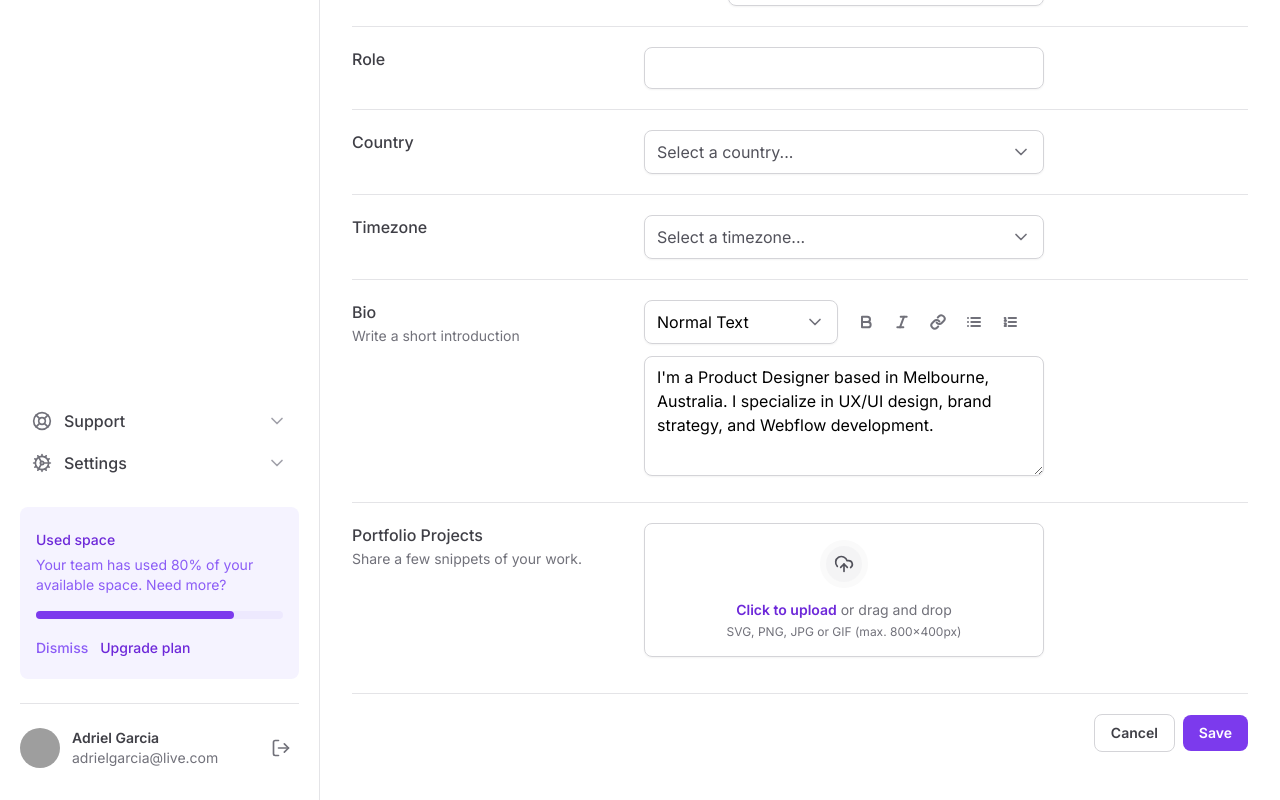
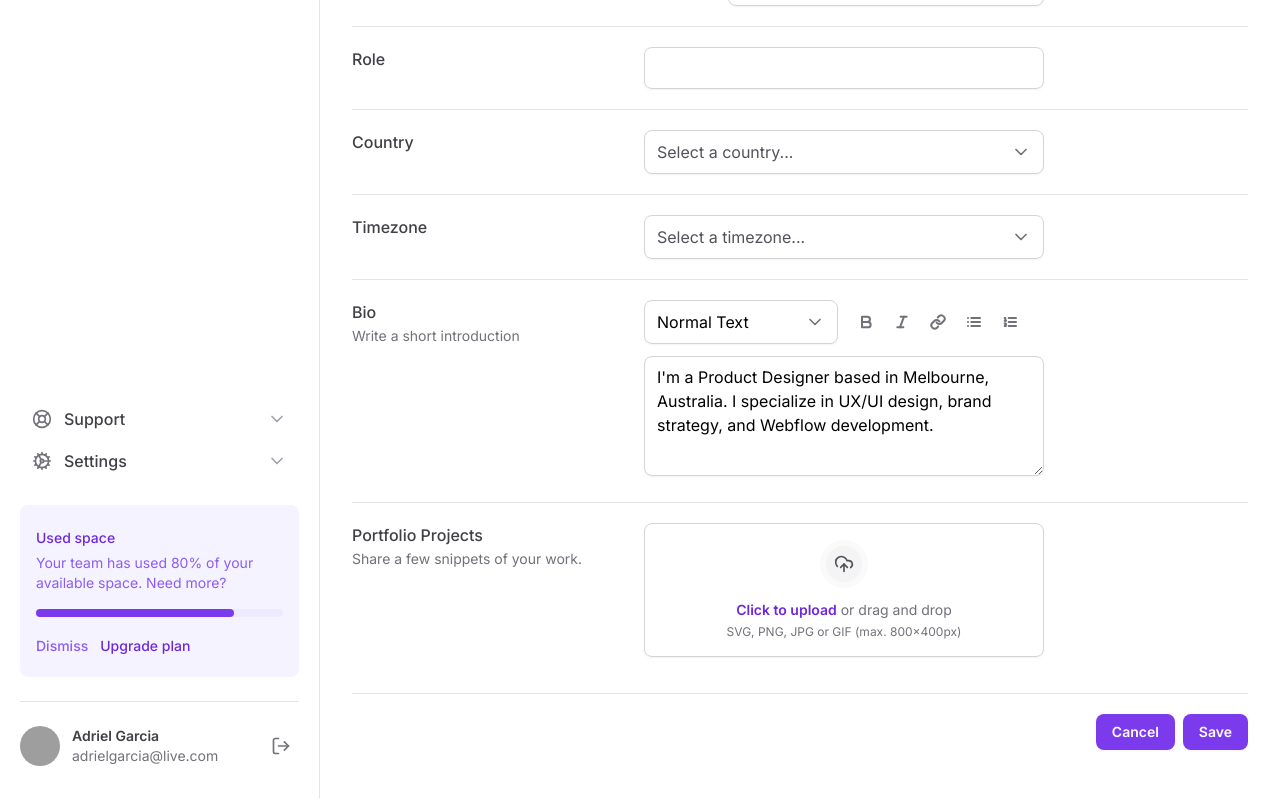
Before and after one commit to AdrielGarciaS/tailwind-next, a Next.js app: page / in a window 1280 px wide. Shown: the part 544-1344 px from the top of the page. Built offline with nearby package versions, Linux system fonts and the light colour scheme; grey boxes are pictures that could not be loaded.

Commit message:
feat: create components variants

```diff
--- a/package.json
+++ b/package.json
@@ -16,7 +16,8 @@
     "lucide-react": "^0.341.0",
     "next": "14.1.0",
     "react": "^18",
-    "react-dom": "^18"
+    "react-dom": "^18",
+    "tailwind-variants": "^1.0.0"
   },
   "devDependencies": {
     "@rocketseat/eslint-config": "^2.2.2",
--- a/src/app/page.tsx
+++ b/src/app/page.tsx
@@ -6,6 +6,7 @@
 import { Select } from '@/components/Form/Select'
 import { SelectItem } from '@/components/Form/Select/SelectItem'
 import { Textarea } from '@/components/Form/Textarea'
+import { Button } from '@/components/Button'
 
 export default function Home() {
   return (
@@ -24,17 +25,11 @@
           </div>
 
           <div className="flex items-center gap-2">
-            <button className="rounded-lg border border-zinc-300 px-4 py-2 text-sm font-semibold text-zinc-700 hover:bg-zinc-50">
-              Cancel
-            </button>
+            <Button variant="outline">Cancel</Button>
 
-            <button
-              className="rounded-lg bg-violet-600 px-4 py-2 text-sm font-semibold text-white hover:bg-violet-700"
-              type="submit"
-              form="settings"
-            >
+            <Button variant="primary" type="submit" form="settings">
               Save
-            </button>
+            </Button>
           </div>
         </div>
 
@@ -165,43 +160,28 @@
                 </Select>
 
                 <div className="flex items-center gap-1">
-                  <button
-                    className="rounded-md p-2 hover:bg-zinc-50"
-                    type="button"
-                  >
+                  <Button variant="ghost" type="button">
                     <Bold className="h-4 w-4 text-zinc-500" strokeWidth={3} />
-                  </button>
+                  </Button>
 
-                  <button
-                    className="rounded-md p-2 hover:bg-zinc-50"
-                    type="button"
-                  >
+                  <Button variant="ghost" type="button">
                     <Italic className="h-4 w-4 text-zinc-500" strokeWidth={3} />
-                  </button>
+                  </Button>
 
-                  <button
-                    className="rounded-md p-2 hover:bg-zinc-50"
-                    type="button"
-                  >
+                  <Button variant="ghost" type="button">
                     <Link className="h-4 w-4 text-zinc-500" strokeWidth={3} />
-                  </button>
+                  </Button>
 
-                  <button
-                    className="rounded-md p-2 hover:bg-zinc-50"
-                    type="button"
-                  >
+                  <Button variant="ghost" type="button">
                     <List className="h-4 w-4 text-zinc-500" strokeWidth={3} />
-                  </button>
+                  </Button>
 
-                  <button
-                    className="rounded-md p-2 hover:bg-zinc-50"
-                    type="button"
-                  >
+                  <Button variant="ghost" type="button">
                     <ListOrdered
                       className="h-4 w-4 text-zinc-500"
                       strokeWidth={3}
                     />
-                  </button>
+                  </Button>
                 </div>
               </div>
 
@@ -233,16 +213,11 @@
           </div>
 
           <div className="flex items-center justify-end gap-2 pt-5">
-            <button className="rounded-lg border border-zinc-300 px-4 py-2 text-sm font-semibold text-zinc-700 hover:bg-zinc-50">
-              Cancel
-            </button>
+            <Button>Cancel</Button>
 
-            <button
-              className="rounded-lg bg-violet-600 px-4 py-2 text-sm font-semibold text-white hover:bg-violet-700"
-              type="submit"
-            >
+            <Button variant="primary" type="submit">
               Save
-            </button>
+            </Button>
           </div>
         </form>
       </div>
--- /dev/null
+++ b/src/components/Button.tsx
@@ -0,0 +1,30 @@
+import { ComponentProps } from 'react'
+import { tv, VariantProps } from 'tailwind-variants'
+
+const button = tv({
+  base: [
+    'rounded-lg px-4 py-2 text-sm font-semibold outline-none shadow-sm',
+    'focus-visible:ring-2 focus-visible:ring-offset-2 focus-visible:ring-violet-500',
+    'active:opacity-80',
+  ],
+
+  variants: {
+    variant: {
+      primary: 'bg-violet-600 text-white hover:bg-violet-700',
+      ghost: 'rounded-md px-2 hover: bg:zinc-50 shadow-none text-zinc-500',
+      outline: 'border border-zinc-300 text-zinc-700 hover:bg-zinc-50',
+    },
+  },
+
+  defaultVariants: {
+    variant: 'primary',
+  },
+})
+
+export interface ButtonProps
+  extends ComponentProps<'button'>,
+    VariantProps<typeof button> {}
+
+export function Button({ variant, className, ...props }: ButtonProps) {
+  return <button {...props} className={button({ variant, className })} />
+}
--- /dev/null
+++ b/src/components/Form/FileInput/FileItem.tsx
@@ -0,0 +1,97 @@
+import { Button } from '@/components/Button'
+import { formatBytes } from '@/utils/format-bytes'
+import { CheckCircle2, Trash2, UploadCloud } from 'lucide-react'
+import { tv, VariantProps } from 'tailwind-variants'
+
+const fileItem = tv({
+  slots: {
+    container:
+      'group flex items-start gap-4 rounded-lg border border-zinc-200 p-4',
+    icon: 'rounded-full border-4 border-violet-100 bg-violet-200 p-2 text-violet-600',
+    deleteButton: '',
+  },
+
+  variants: {
+    state: {
+      progress: {
+        container: '',
+      },
+      complete: {
+        container: 'border-violet-500',
+      },
+      error: {
+        container: 'bg-error-25 border-error-300',
+        icon: 'border-error-50 bg-error-100 text-error-600',
+        deleteButton: 'text-error-700 hover:text-error-900',
+      },
+    },
+  },
+
+  defaultVariants: {
+    state: 'progress',
+  },
+})
+
+export interface FileItemProps extends VariantProps<typeof fileItem> {
+  name: string
+  size: number
+}
+
+export function FileItem({ name, size, state }: FileItemProps) {
+  const { container, icon, deleteButton } = fileItem({ state })
+
+  return (
+    <div className={container()}>
+      <div className={icon()}>
+        <UploadCloud className="h-4 w-4" />
+      </div>
+
+      {state === 'error' ? (
+        <div className="flex flex-1 flex-col items-start gap-1">
+          <div className="flex flex-col">
+            <span className="text-error-700 text-sm font-medium">
+              Upload failed, please try again
+            </span>
+
+            <span className="text-error-600 text-sm">{name}</span>
+          </div>
+
+          <button
+            type="button"
+            className="text-error-700 hover:text-error-900 text-sm font-semibold"
+          >
+            Try again
+          </button>
+        </div>
+      ) : (
+        <div className="flex flex-1 flex-col items-start gap-1">
+          <div className="flex flex-col">
+            <span className="text-sm font-medium text-zinc-700">{name}</span>
+
+            <span className="text-sm text-zinc-500">{formatBytes(size)}</span>
+          </div>
+
+          <div className="flex w-full items-center gap-3">
+            <div className="h-2 flex-1 rounded-full bg-zinc-100">
+              <div
+                className="h-2 w-4/5 rounded-full bg-violet-600"
+                style={{ width: state === 'complete' ? '100%' : '80%' }}
+              />
+            </div>
+            <span className="text-sm font-medium text-zinc-700">
+              {state === 'complete' ? '100%' : '80%'}
+            </span>
+          </div>
+        </div>
+      )}
+
+      {state === 'complete' ? (
+        <CheckCircle2 className="h-5 w-5 fill-violet-600 text-white" />
+      ) : (
+        <Button className={deleteButton()} variant="ghost" type="button">
+          <Trash2 className="h-5 w-5" />
+        </Button>
+      )}
+    </div>
+  )
+}
--- a/src/components/Form/FileInput/FileList.tsx
+++ b/src/components/Form/FileInput/FileList.tsx
@@ -1,10 +1,10 @@
 'use client'
 
-import { Trash2, UploadCloud } from 'lucide-react'
 import { useAutoAnimate } from '@formkit/auto-animate/react'
 
 import { useFileInput } from './Root'
-import { formatBytes } from '@/utils/format-bytes'
+
+import { FileItem } from './FileItem'
 
 export function FileList() {
   const { files } = useFileInput()
@@ -15,40 +15,12 @@
     <div ref={parent} className="mt-4 space-y-3">
       {files.map((file) => {
         return (
-          <div
+          <FileItem
             key={file.name}
-            className="group flex items-start gap-4 rounded-lg border border-zinc-200 p-4"
-          >
-            <div className="rounded-full border-4 border-violet-100 bg-violet-200 p-2 text-violet-600">
-              <UploadCloud className="h-4 w-4" />
-            </div>
-
-            <div className="flex flex-1 flex-col items-start gap-1">
-              <div className="flex flex-col">
-                <span className="text-sm font-medium text-zinc-700">
-                  {file.name}
-                </span>
-
-                <span className="text-sm text-zinc-500">
-                  {formatBytes(file.size)}
-                </span>
-              </div>
-
-              <div className="flex w-full items-center gap-3">
-                <div className="h-2 flex-1 rounded-full bg-zinc-100">
-                  <div className="h-2 w-4/5 rounded-full bg-violet-600"></div>
-                </div>
-                <span className="text-sm font-medium text-zinc-700"></span>
-              </div>
-            </div>
-
-            <button
-              className="ml-auto rounded-md p-2 hover:bg-zinc-50"
-              type="button"
-            >
-              <Trash2 className="h-5 w-5 text-zinc-500" />
-            </button>
-          </div>
+            name={file.name}
+            size={file.size}
+            state="error"
+          />
         )
       })}
     </div>
--- a/src/components/Sidebar/Profile.tsx
+++ b/src/components/Sidebar/Profile.tsx
@@ -1,8 +1,9 @@
 import { LogOut } from 'lucide-react'
+import { Button } from '../Button'
 
 export function Profile() {
   return (
-    <div className="grid-cols-profile grid items-center gap-3">
+    <div className="grid grid-cols-profile items-center gap-3">
       <img
         src="https://github.com/adrielgarcias.png"
         className="h-10 w-10 rounded-full"
@@ -19,9 +20,9 @@
         </span>
       </div>
 
-      <button className="ml-auto rounded-md p-2 hover:bg-zinc-50" type="button">
+      <Button variant="ghost" type="button">
         <LogOut className="h-5 w-5 text-zinc-500" />
-      </button>
+      </Button>
     </div>
   )
 }
--- a/tailwind.config.ts
+++ b/tailwind.config.ts
@@ -17,6 +17,20 @@
       colors: {
         violet: {
           25: '#fcfaff',
+        },
+
+        error: {
+          25: '#FFFBFA',
+          50: '#FEF3F2',
+          100: '#FEE4E2',
+          200: '#FECDCA',
+          300: '#FDA29B',
+          400: '#F97066',
+          500: '#F04438',
+          600: '#D92D20',
+          700: '#B42318',
+          800: '#912018',
+          900: '#7A271A',
         },
       },
 
```
Also changed, not shown: 1 other file (tests, documents, lock files or other folders).
